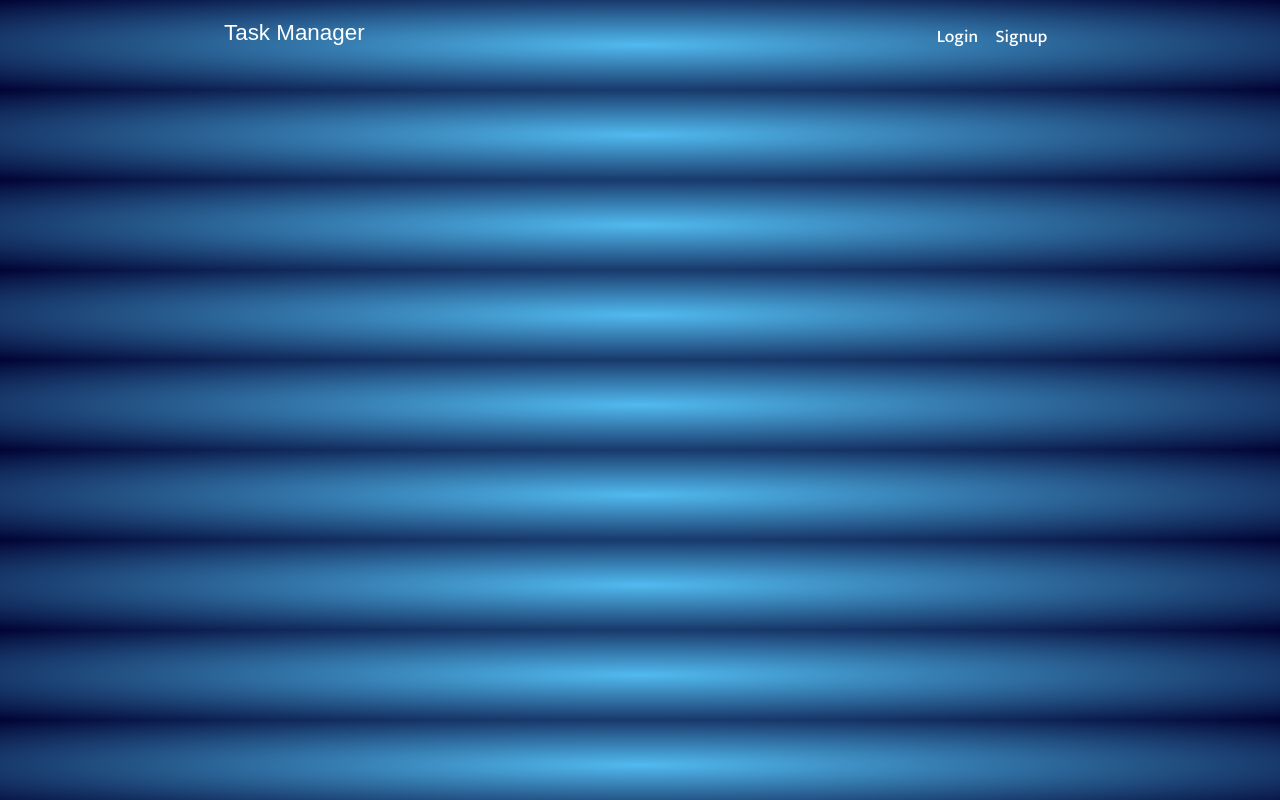
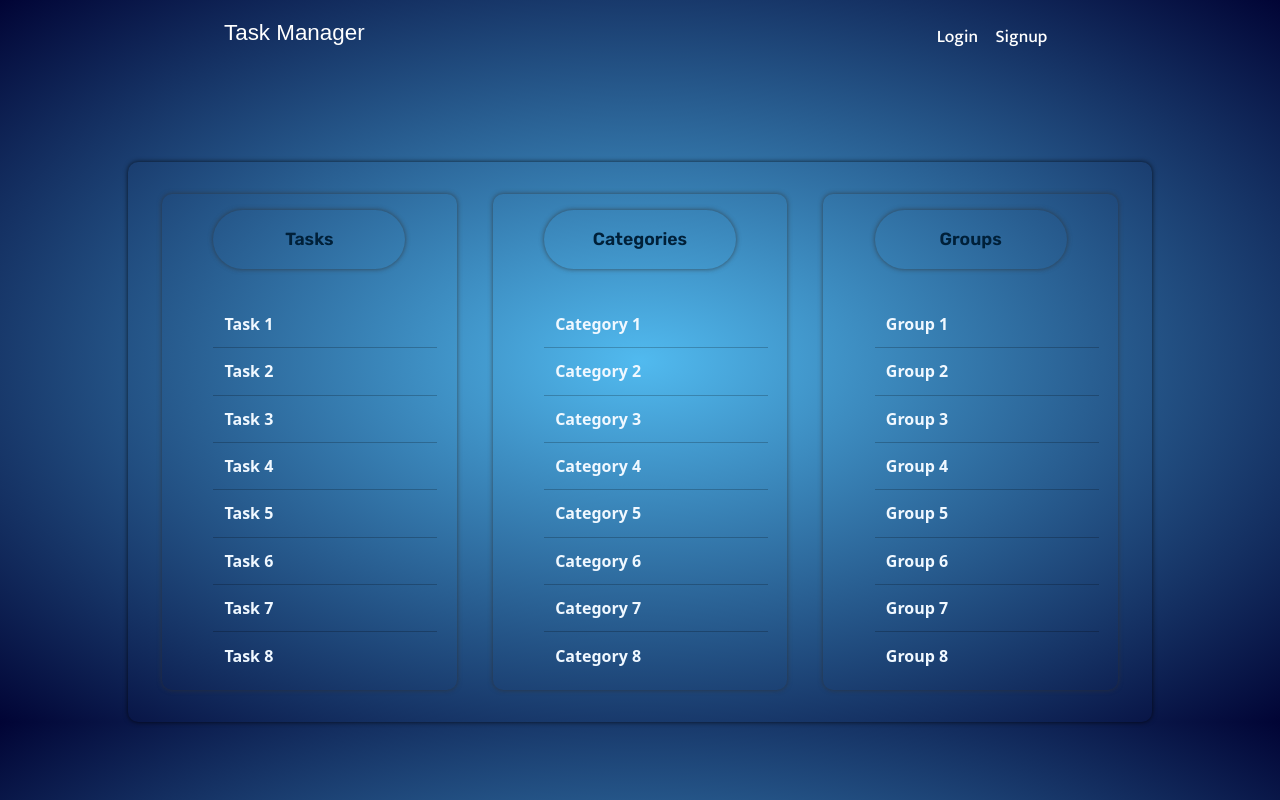
Before and after one commit to kaushik7kk/Task-Manager, a React (Create React App) app in the folder tman/: page /home in a window 1280 px wide. Built offline with nearby package versions, Linux system fonts and the light colour scheme; a web font is replaced by a local one.

Commit message:
finish guest home page

```diff
--- a/tman/src/App.js
+++ b/tman/src/App.js
@@ -2,7 +2,8 @@ import "./App.css";
 import 'bootstrap/dist/css/bootstrap.min.css';
 import { BrowserRouter as Router, Route, Routes } from "react-router-dom";
 import LandingPage from "./pages/LandingPage";
-import HomePage from "./pages/HomePage";
+import HomePage from "./pages/views/Guest/HomePage";
+import Dashboard from "./components/dashboard/Dashboard";
 
 function App() {
   return (
@@ -10,6 +11,7 @@ function App() {
       <Routes>
         <Route exact path="/" Component={LandingPage} />
         <Route path="/home" Component={HomePage} />
+        <Route path="/tasks" Component={Dashboard} />
       </Routes>
     </Router>
   );
--- /dev/null
+++ b/tman/src/components/HomeDash.js
@@ -0,0 +1,51 @@
+import React from "react";
+import "../styles/HomeDash.css";
+import HomeStack from "./HomeStack";
+
+let dummyData = {
+  tasks: [
+    "Task 1",
+    "Task 2",
+    "Task 3",
+    "Task 4",
+    "Task 5",
+    "Task 6",
+    "Task 7",
+    "Task 8",
+    "Task 9",
+  ],
+  categories: [
+    "Category 1",
+    "Category 2",
+    "Category 3",
+    "Category 4",
+    "Category 5",
+    "Category 6",
+    "Category 7",
+    "Category 8",
+    "Category 9",
+  ],
+  groups: [
+    "Group 1",
+    "Group 2",
+    "Group 3",
+    "Group 4",
+    "Group 5",
+    "Group 6",
+    "Group 7",
+    "Group 8",
+    "Group 9",
+  ],
+};
+
+export default function HomeDash() {
+  return (
+    <>
+      <div className="homeDashContainer">
+        <HomeStack title="Tasks" data={dummyData.tasks}/>
+        <HomeStack title="Categories" data={dummyData.categories}/>
+        <HomeStack title="Groups" data={dummyData.groups}/>
+      </div>
+    </>
+  );
+}
--- /dev/null
+++ b/tman/src/components/HomeStack.js
@@ -0,0 +1,22 @@
+import React from "react";
+import "../styles/HomeStack.css";
+import { Link } from "react-router-dom";
+
+export default function HomeStack(props) {
+  return (
+    <>
+      <div className="stackContainer">
+        <Link to={`/${props.title.toLowerCase()}`} className="headLinks">
+          <div className="stackHeading">{props.title}</div>
+        </Link>
+        <div className="stackList">
+          <ul>
+            {props.data.map((item) => (
+              <li>{item}</li>
+            ))}
+          </ul>
+        </div>
+      </div>
+    </>
+  );
+}
--- a/tman/src/pages/HomePage.js
+++ b/tman/src/pages/views/Guest/HomePage.js
@@ -1,11 +1,13 @@
 import React from "react";
-import Topbar from "../components/Topbar";
+import Topbar from "../../../components/Topbar";
+import HomeDash from "../../../components/HomeDash";
 
 export default function HomePage() {
   return (
     <>
       <div className="homeContainer">
         <Topbar />
+        <HomeDash />
       </div>
     </>
   );
--- /dev/null
+++ b/tman/src/styles/HomeDash.css
@@ -0,0 +1,12 @@
+.homeDashContainer {
+    margin: 0 auto;
+    margin-top: 13vh;
+    border-radius: 10px;
+    width: 80vw;
+    height: 70vh;
+    box-shadow: 0px 0px 5px 0px rgba(0, 0, 0, 0.75);
+    padding: 1rem;
+    display: flex;
+    justify-content: space-around;
+    align-items: center;
+}
--- /dev/null
+++ b/tman/src/styles/HomeStack.css
@@ -0,0 +1,62 @@
+/* Font for stack heading. */
+@import url("https://fonts.googleapis.com/css2?family=Montserrat:ital,wght@0,100..900;1,100..900&family=Raleway:ital,wght@0,100..900;1,100..900&family=Rubik:ital,wght@0,300..900;1,300..900&display=swap");
+
+.stackContainer {
+  height: 62vh;
+  width: 23vw;
+  /* border: 1px solid black; */
+  border-radius: 10px;
+  box-shadow: 0px 0px 5px 0px rgba(50, 50, 50, 0.75);
+  display: flex;
+  flex-direction: column;
+  justify-content: flex-start;
+  align-items: center;
+  padding: 1rem;
+}
+
+.stackHeading {
+  border-radius: 30px;
+  box-shadow: 0px 0px 5px 0px rgba(50, 50, 50, 0.75);
+  padding: 1rem;
+  width: 15vw;
+  text-align: center;
+  transition: all 0.2s;
+  cursor: pointer;
+  color: rgb(0, 32, 57);
+  font-family: "Rubik", sans-serif;
+  font-optical-sizing: auto;
+  font-weight: 600;
+  font-style: normal;
+  font-size: 1.1rem;
+}
+
+.stackHeading:active {
+  transform: scale(0.8);
+  box-shadow: 0px 0px 5px 0px inset rgba(50, 50, 50, 0.75);
+}
+
+.headLinks {
+    text-decoration: none;
+}
+
+.stackList {
+  margin-top: 4vh;
+  width: 20vw;
+  height: 55vh;
+  overflow: scroll;
+}
+
+.stackList ul {
+  list-style-type: none;
+}
+
+.stackList::-webkit-scrollbar {
+  display: none;
+}
+
+.stackList ul li {
+  padding: 0.7rem;
+  border-bottom: 1px solid rgba(0, 0, 0, 0.215);
+  color: aliceblue;
+  font-weight: 600;
+}
```
